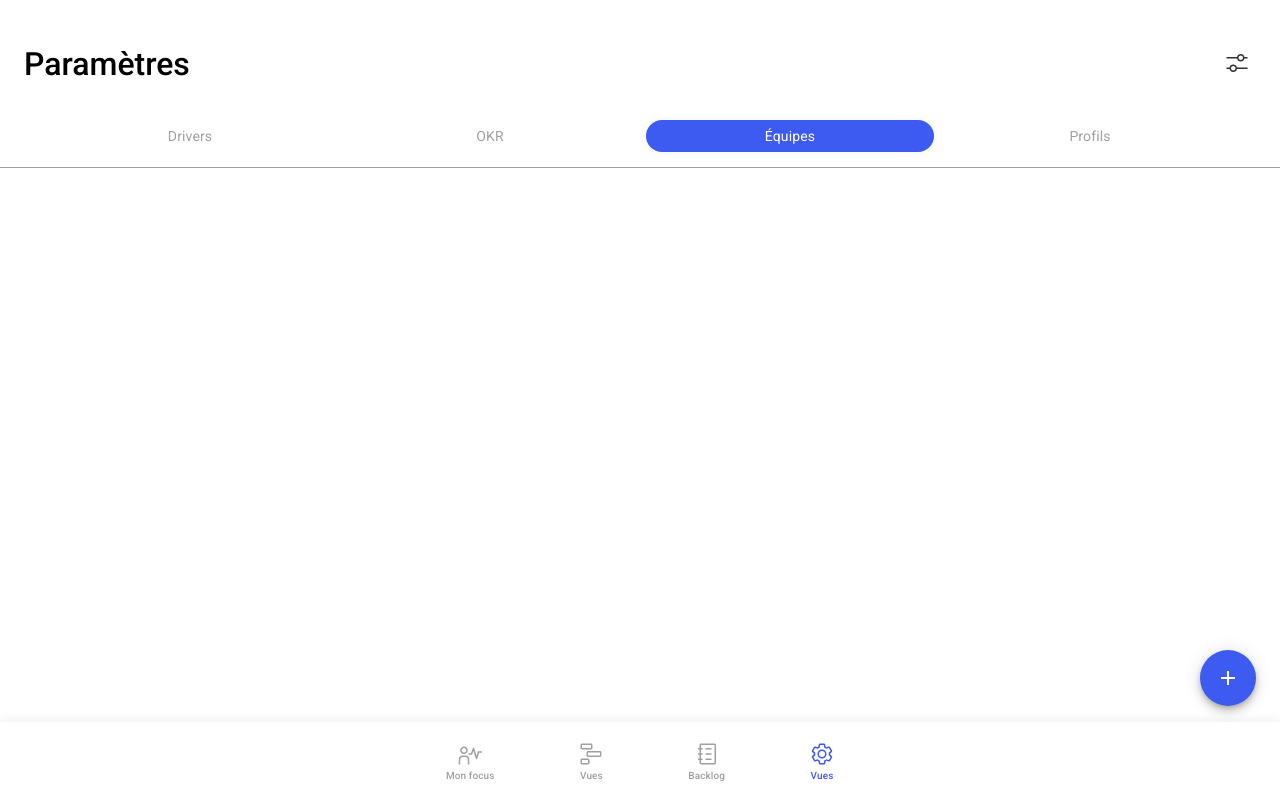
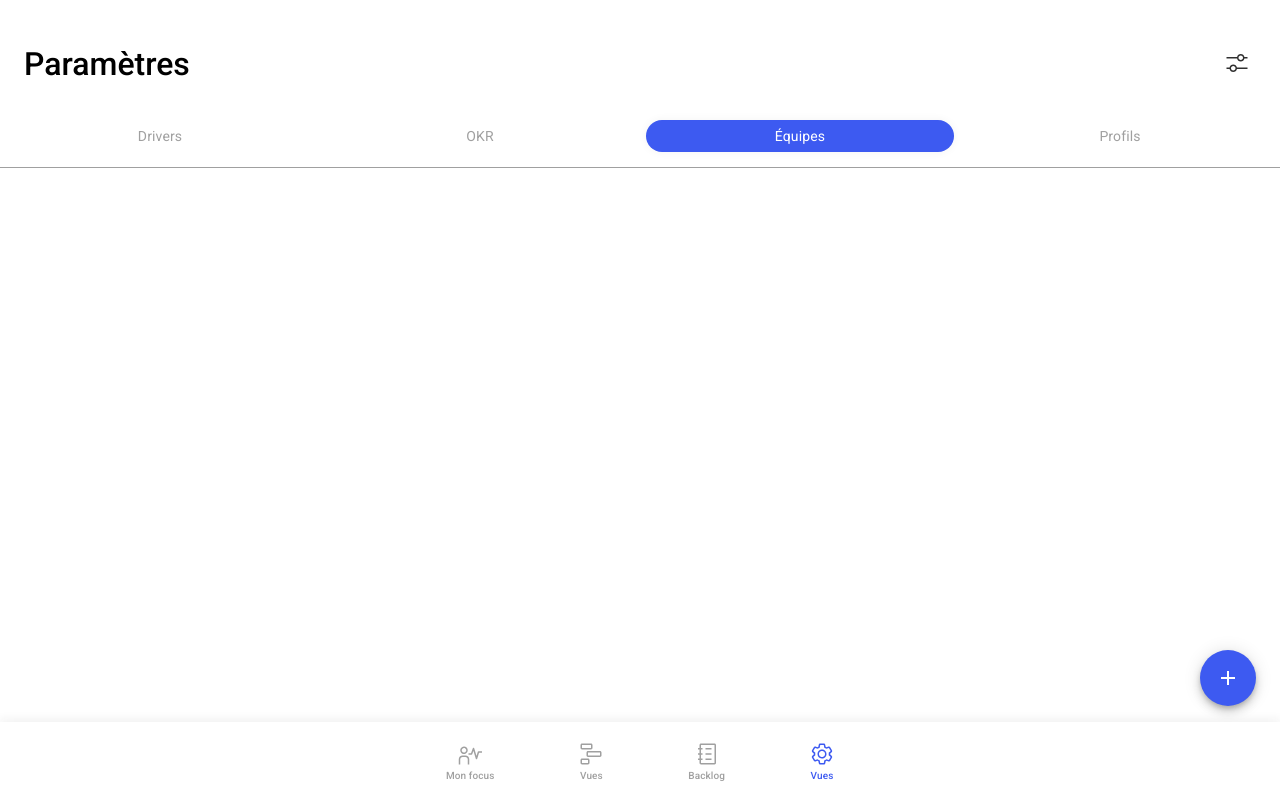
Before and after one commit to tiavina-mika/product-hero-draft, a React (Create React App) app: page / in a window 1280 px wide. Built offline with nearby package versions, Linux system fonts and the light colour scheme.

Commit message:
fix tab spacing

```diff
--- a/src/containers/settings/navigations/Setting.tsx
+++ b/src/containers/settings/navigations/Setting.tsx
@@ -10,9 +10,7 @@ const classes = {
   top: (theme: Theme) => ({
     height: `calc(72px - ${PADDING_Y}px)`,
     backgroundColor: "#fff",
-    borderBottom: "1px solid " + theme.palette.grey[600],
-    paddingLeft: 40,
-    paddingRight: 40
+    borderBottom: "1px solid " + theme.palette.grey[600]
     // overflowX: 'scroll',
   }),
   label: (theme: Theme) => ({
@@ -69,7 +67,6 @@ const Setting = () => {
         css={classes.top}
         className="flexRow center justifyCenter stretchSelf"
       >
-        {/* <div className="flexRow spaceBetween green" css={classes.topContent}> */}
         {options.map((option: IOption, index: number) => (
           <button className="transparentButton flex1" key={index}>
             <Typography
```
